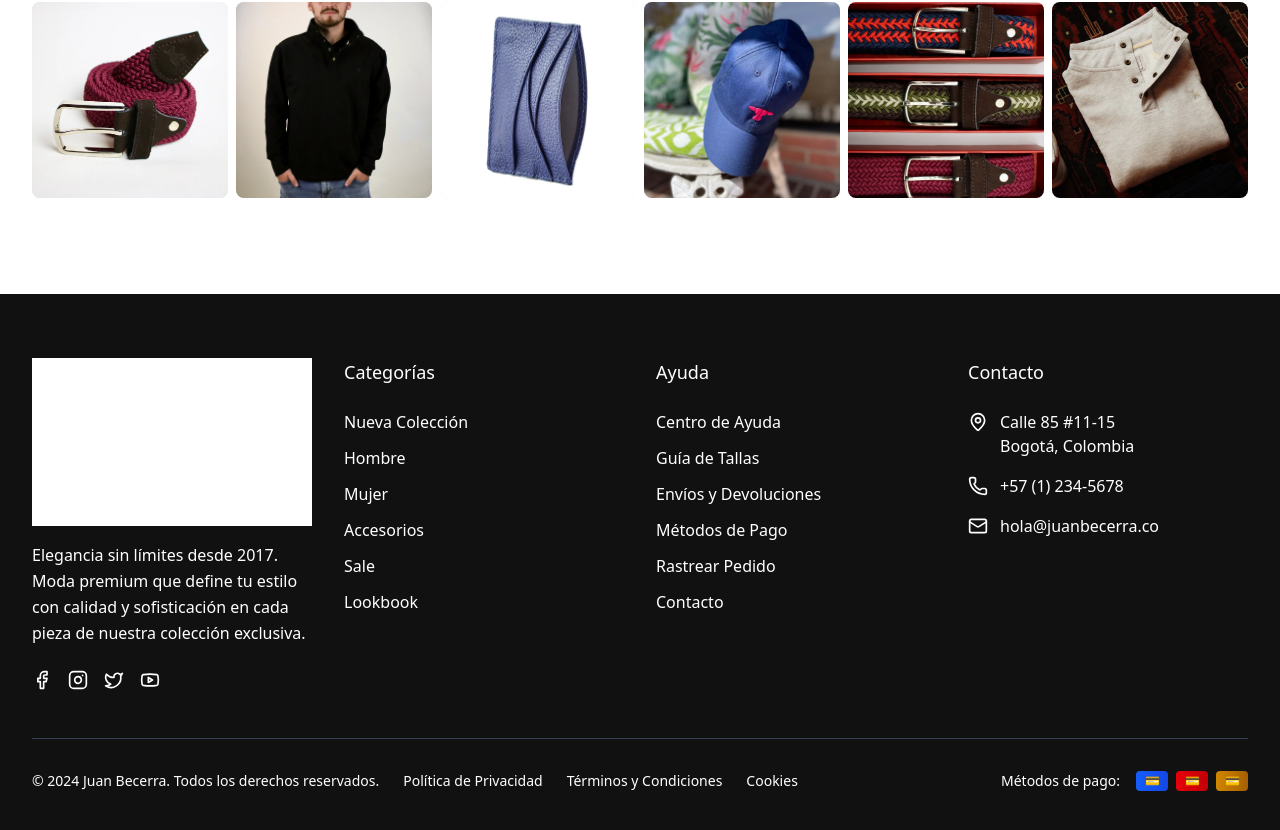
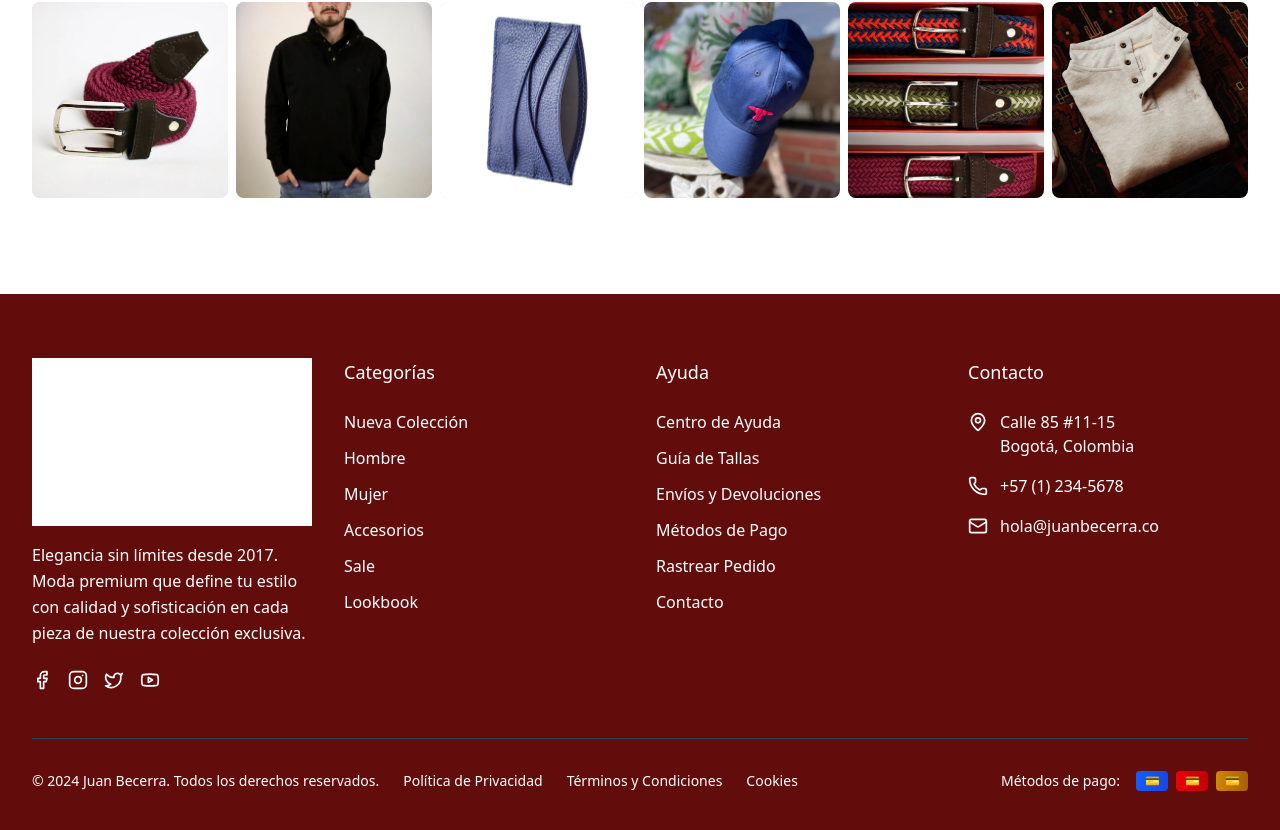
Before and after one commit to cristiansk8/juan-Becerra, a Next.js app: page / in a window 1280 px wide. Shown: the part 2957-3787 px from the top of the page. Built offline with nearby package versions, Linux system fonts and the light colour scheme.

Commit message:
fix: update footer background color

```diff
--- a/components/Footer.jsx
+++ b/components/Footer.jsx
@@ -11,7 +11,7 @@ const categories = [
 
 export default function Footer() {
   return (
-    <footer className="bg-[#111111] text-white">
+    <footer className="bg-[#620c0b] text-white">
       <div className="max-w-7xl mx-auto px-4 sm:px-6 lg:px-8 py-16">
         {/* Main Footer Content */}
         <div className="grid grid-cols-1 md:grid-cols-2 lg:grid-cols-4 gap-8 mb-12">
```
